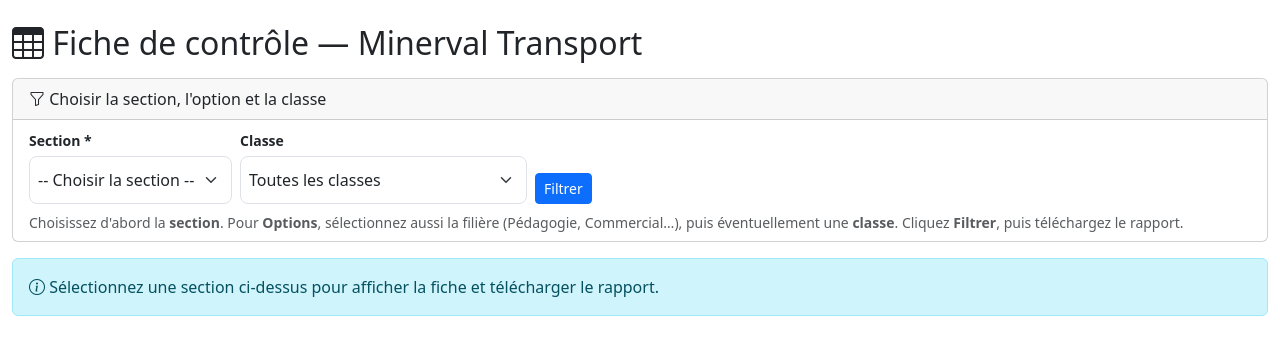
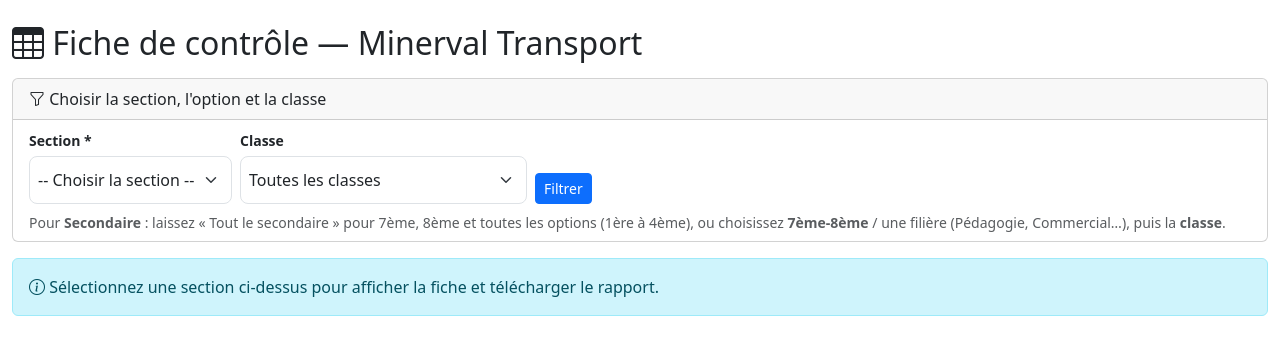
Before and after one commit to nyenyeharry2-beep/SURVEILLANCE-DE-MOTEUR-ELECTRIQUE-AVEC-IOT, a PHP site: page /admin/control_sheet.php in a window 1280 px wide. Shown: the part 80-435 px from the top of the page. Run offline with PHP 8.4, Linux system fonts and the light colour scheme; a user stored in the database is signed in; data comes from the database, SQL or seed files in the repository; some libraries are stand-ins or nearby versions.

Commit message:
Expand Secondaire report filter to include 7ème-8ème and all 1ère-4ème options
Co-authored-by: nyenyeharry2-beep <nyenyeharry2-beep@users.noreply.github.com>

```diff
--- a/transport/admin/control_sheet.php
+++ b/transport/admin/control_sheet.php
@@ -72,8 +72,8 @@ $exportAddressesUrl = BASE_URL . '/admin/export.php?' . buildReportExportQuery($
     <div class="card-body py-2">
         <?php require __DIR__ . '/../includes/admin_report_filter.php'; ?>
         <p class="small text-muted mb-0 mt-2">
-            Choisissez d'abord la <strong>section</strong>. Pour <strong>Options</strong>, sélectionnez aussi la filière (Pédagogie, Commercial…), puis éventuellement une <strong>classe</strong>.
-            Cliquez <strong>Filtrer</strong>, puis téléchargez le rapport.
+            Pour <strong>Secondaire</strong> : laissez « Tout le secondaire » pour 7ème, 8ème et toutes les options (1ère à 4ème),
+            ou choisissez <strong>7ème-8ème</strong> / une filière (Pédagogie, Commercial…), puis la <strong>classe</strong>.
         </p>
     </div>
 </div>
--- a/transport/assets/js/admin.js
+++ b/transport/assets/js/admin.js
@@ -30,17 +30,24 @@ function initReportFilters() {
         return;
     }
 
-    const coreSections = pickerData.core || [];
+    const primarySections = pickerData.primary || ['Maternelle', 'Primaire'];
+    const secondaireCycleKey = pickerData.secondaireCycleKey || '7ème-8ème';
     const allClasses = pickerData.classes || [];
+
+    function isSecondaireSection(section) {
+        return section === 'Secondaire' || section === 'Options';
+    }
 
     function fillClassSelect(section, option) {
         let list = allClasses;
 
-        if (section && coreSections.includes(section)) {
+        if (section && primarySections.includes(section)) {
             list = allClasses.filter(c => c.section === section);
-        } else if (section === 'Options') {
-            list = allClasses.filter(c => !coreSections.includes(c.section));
-            if (option) {
+        } else if (isSecondaireSection(section)) {
+            list = allClasses.filter(c => !primarySections.includes(c.section));
+            if (option === secondaireCycleKey) {
+                list = list.filter(c => c.section === 'Secondaire');
+            } else if (option) {
                 list = list.filter(c => c.section === option);
             }
         }
@@ -61,11 +68,11 @@ function initReportFilters() {
     }
 
     function updateOptionVisibility() {
-        const isOptions = sectionSelect.value === 'Options';
+        const show = isSecondaireSection(sectionSelect.value);
         if (optionGroup) {
-            optionGroup.style.display = isOptions ? '' : 'none';
+            optionGroup.style.display = show ? '' : 'none';
         }
-        if (!isOptions && optionSelect) {
+        if (!show && optionSelect) {
             optionSelect.value = '';
         }
     }
--- a/transport/includes/admin_report_filter.php
+++ b/transport/includes/admin_report_filter.php
@@ -1,15 +1,18 @@
 <?php
 /**
  * Formulaire filtre rapport : Section → Option → Classe
- * Variables attendues : $reportFilters (array), $formId (string, optionnel)
  */
 $reportFilters = $reportFilters ?? parseReportFilters($_GET);
 $formId = $formId ?? 'reportFilterForm';
 $filterSection = $reportFilters['section'] ?? '';
+if ($filterSection === 'Options') {
+    $filterSection = 'Secondaire';
+}
 $filterOption = $reportFilters['option'] ?? '';
 $filterClasse = (int) ($reportFilters['classe'] ?? 0);
 $filterClasses = getClassesForAdminFilter($filterSection ?: null, $filterOption ?: null);
-$showOption = ($filterSection === 'Options');
+$showOption = isSecondaireReportSection($filterSection);
+$sectionOptions = getFilterOptionsForSection($filterSection);
 ?>
 <form method="GET" class="row g-2 align-items-end" id="<?= e($formId) ?>">
     <div class="col-auto">
@@ -22,10 +25,10 @@ $showOption = ($filterSection === 'Options');
         </select>
     </div>
     <div class="col-auto" id="filterOptionGroup" style="<?= $showOption ? '' : 'display:none;' ?>">
-        <label class="form-label small">Option / Filière</label>
+        <label class="form-label small">Niveau / Option</label>
         <select name="option" id="filterOption" class="form-select form-select-sm">
-            <option value="">Toutes les options</option>
-            <?php foreach (getOptionSpecialties() as $opt): ?>
+            <option value="">Tout le secondaire (7ème à 4ème options)</option>
+            <?php foreach ($sectionOptions as $opt): ?>
             <option value="<?= e($opt) ?>" <?= $filterOption === $opt ? 'selected' : '' ?>><?= e($opt) ?></option>
             <?php endforeach; ?>
         </select>
@@ -44,8 +47,9 @@ $showOption = ($filterSection === 'Options');
     </div>
 </form>
 <script type="application/json" id="adminFilterClassesData"><?= json_encode([
-    'core' => getCoreSchoolSections(),
-    'options' => getOptionSpecialties(),
+    'primary' => getPrimarySchoolSections(),
+    'secondaireCycleKey' => getSecondaireCycleFilterKey(),
+    'secondaireOptions' => getOptionSpecialties(),
     'classes' => array_map(static fn($c) => [
         'id' => (int) $c['id'],
         'section' => $c['section'] ?? '',
--- a/transport/includes/footer_admin.php
+++ b/transport/includes/footer_admin.php
@@ -1,5 +1,5 @@
 </div>
 <script src="https://cdn.jsdelivr.net/npm/bootstrap@5.3.2/dist/js/bootstrap.bundle.min.js"></script>
-<script src="<?= BASE_URL ?>/assets/js/admin.js?v=3"></script>
+<script src="<?= BASE_URL ?>/assets/js/admin.js?v=4"></script>
 </body>
 </html>
--- a/transport/includes/functions.php
+++ b/transport/includes/functions.php
@@ -643,12 +643,32 @@ function getClassesBySection(?string $section): array
 
 function getMainSectionsForFilter(): array
 {
-    return ['Maternelle', 'Primaire', 'Secondaire', 'Options'];
+    return ['Maternelle', 'Primaire', 'Secondaire'];
 }
 
 function getCoreSchoolSections(): array
 {
     return ['Maternelle', 'Primaire', 'Secondaire'];
+}
+
+function getPrimarySchoolSections(): array
+{
+    return ['Maternelle', 'Primaire'];
+}
+
+function getSecondaireCycleFilterKey(): string
+{
+    return '7ème-8ème';
+}
+
+function isSecondaireCycleFilter(?string $option): bool
+{
+    return $option === getSecondaireCycleFilterKey();
+}
+
+function isSecondaireReportSection(?string $section): bool
+{
+    return in_array($section, ['Secondaire', 'Options'], true);
 }
 
 function getOptionSpecialties(): array
@@ -657,6 +677,15 @@ function getOptionSpecialties(): array
     $stmt = getDB()->query('SELECT DISTINCT section FROM classes WHERE statut = "actif" AND section IS NOT NULL AND section != "" ORDER BY section');
     $all = $stmt->fetchAll(PDO::FETCH_COLUMN);
     return array_values(array_filter($all, static fn($s) => !in_array($s, $core, true)));
+}
+
+function getFilterOptionsForSection(?string $mainSection): array
+{
+    if (!isSecondaireReportSection($mainSection)) {
+        return [];
+    }
+
+    return array_merge([getSecondaireCycleFilterKey()], getOptionSpecialties());
 }
 
 function parseReportFilters(array $input = []): array
@@ -675,15 +704,19 @@ function getClassesForAdminFilter(?string $mainSection, ?string $optionFiliere =
         return $classes;
     }
 
-    if (in_array($mainSection, getCoreSchoolSections(), true)) {
+    if (in_array($mainSection, getPrimarySchoolSections(), true)) {
         return array_values(array_filter($classes, static fn($c) => ($c['section'] ?? '') === $mainSection));
     }
 
-    if ($mainSection === 'Options') {
-        $core = getCoreSchoolSections();
-        $filtered = array_values(array_filter($classes, static fn($c) => !in_array($c['section'] ?? '', $core, true)));
+    if (isSecondaireReportSection($mainSection)) {
+        $primary = getPrimarySchoolSections();
+        $filtered = array_values(array_filter($classes, static fn($c) => !in_array($c['section'] ?? '', $primary, true)));
         if ($optionFiliere) {
-            $filtered = array_values(array_filter($filtered, static fn($c) => ($c['section'] ?? '') === $optionFiliere));
+            if (isSecondaireCycleFilter($optionFiliere)) {
+                $filtered = array_values(array_filter($filtered, static fn($c) => ($c['section'] ?? '') === 'Secondaire'));
+            } else {
+                $filtered = array_values(array_filter($filtered, static fn($c) => ($c['section'] ?? '') === $optionFiliere));
+            }
         }
         return $filtered;
     }
@@ -703,22 +736,27 @@ function applyStudentListFilters(string &$sql, array &$params, array $filters):
         return;
     }
 
-    if (in_array($filterSection, getCoreSchoolSections(), true)) {
+    if (in_array($filterSection, getPrimarySchoolSections(), true)) {
         $sql .= ' AND c.section = ?';
         $params[] = $filterSection;
         return;
     }
 
-    if ($filterSection === 'Options') {
+    if (isSecondaireReportSection($filterSection)) {
         if ($filterOption) {
-            $sql .= ' AND c.section = ?';
-            $params[] = $filterOption;
+            if (isSecondaireCycleFilter($filterOption)) {
+                $sql .= ' AND c.section = ?';
+                $params[] = 'Secondaire';
+            } else {
+                $sql .= ' AND c.section = ?';
+                $params[] = $filterOption;
+            }
             return;
         }
-        $core = getCoreSchoolSections();
-        $placeholders = implode(',', array_fill(0, count($core), '?'));
+        $primary = getPrimarySchoolSections();
+        $placeholders = implode(',', array_fill(0, count($primary), '?'));
         $sql .= " AND c.section NOT IN ($placeholders)";
-        array_push($params, ...$core);
+        array_push($params, ...$primary);
     }
 }
 
@@ -730,14 +768,16 @@ function getReportFilterDisplayMeta(array $filters): array
     $selectedClass = $classeId ? getClassById($classeId) : null;
 
     $displaySection = 'Toutes';
-    if ($section === 'Options' && $option) {
-        $displaySection = 'Options — ' . $option;
+    if (isSecondaireReportSection($section) && $option) {
+        $displaySection = 'Secondaire — ' . $option;
+    } elseif (isSecondaireReportSection($section)) {
+        $displaySection = 'Secondaire (7ème à 4ème options)';
     } elseif ($section) {
         $displaySection = $section;
     }
 
     $displayClasse = $selectedClass ? formatClassName($selectedClass) : 'Toutes';
-    $displayOption = ($section === 'Options' && $option) ? $option : '—';
+    $displayOption = (isSecondaireReportSection($section) && $option) ? $option : '—';
 
     return [
         'section' => $displaySection,
```
